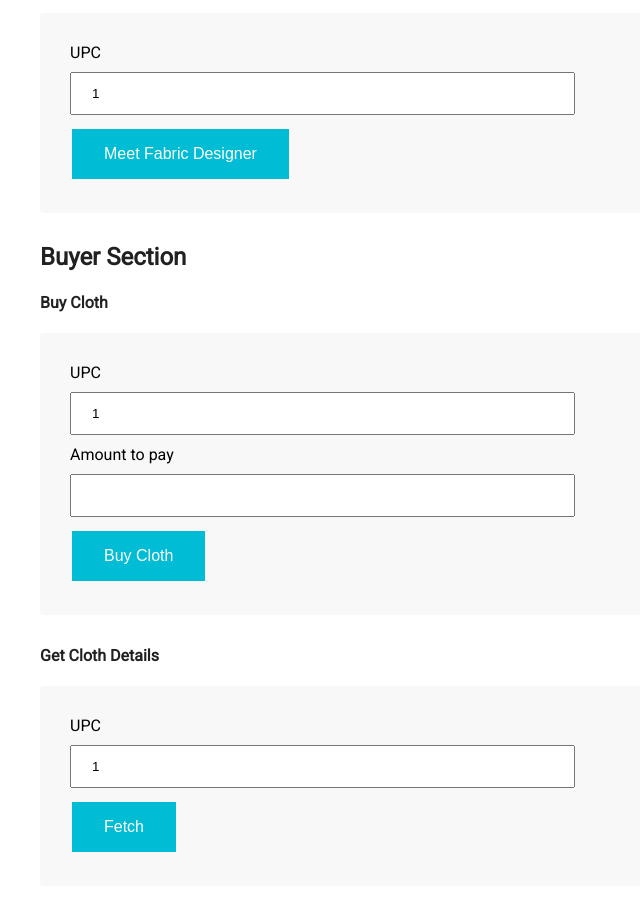
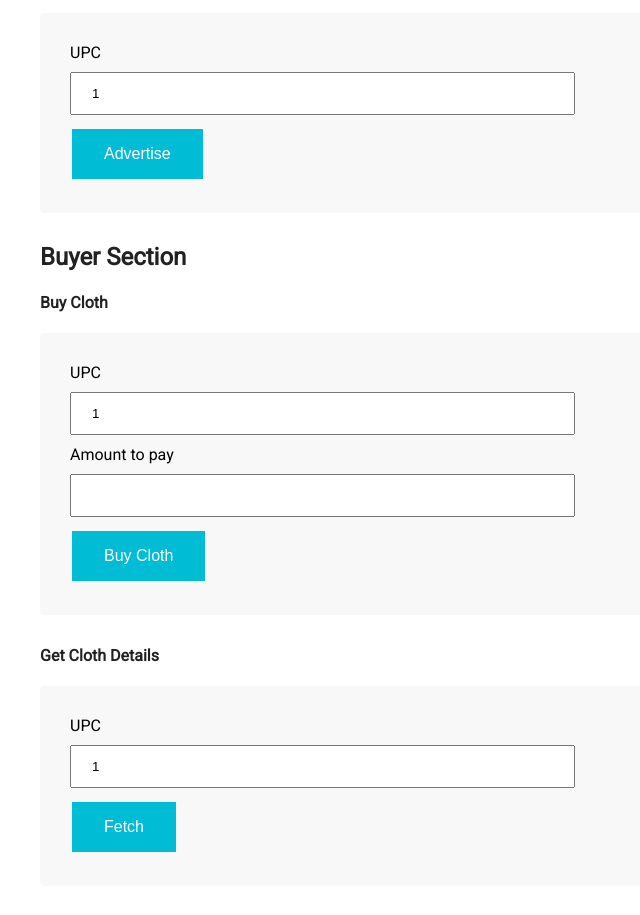
Before and after one commit to donriddo/wool-supply-chain, a website built with webpack: page app/src/index.html in a window 1280 px wide. Shown: the part 3440-4355 px from the top of the page, without its empty margins (0-640 px from the left). Built offline with nearby package versions, Linux system fonts and the light colour scheme; what web3 would draw is missing.

Commit message:
change Advertise button text

```diff
--- a/app/src/index.html
+++ b/app/src/index.html
@@ -290,7 +290,7 @@
         UPC
         <br>
         <input type="number" id="advertiseUpc" name="advertiseUpc" value=1><br>
-        <button class="btn-buy" id="advertiseBtn" type="button" data-id="5">Meet Fabric Designer</button>
+        <button class="btn-buy" id="advertiseBtn" type="button" data-id="5">Advertise</button>
       </div>
       <div class=form-break></div>
       <h2>Buyer Section</h2>
```
